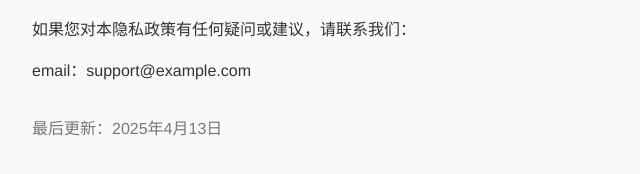
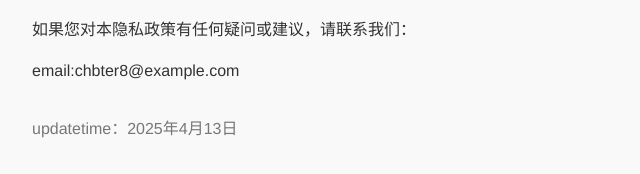
Before and after one commit to qaw84/html, a plain HTML site: page index.html in a window 1280 px wide. Shown: the part 1140-1314 px from the top of the page, 208-848 px from the left. Drawn offline with Linux system fonts and the light colour scheme.

Commit message:
Update index.html

```diff
--- a/index.html
+++ b/index.html
@@ -65,8 +65,8 @@
 
   <h2>7. 联系我们</h2>
   <p>如果您对本隐私政策有任何疑问或建议，请联系我们：</p>
-  <p>email：support@example.com</p>
+  <p>email:chbter8@example.com</p>
 
-  <p style="margin-top: 2em; color: #777;">最后更新：2025年4月13日</p>
+  <p style="margin-top: 2em; color: #777;">updatetime：2025年4月13日</p>
 </body>
 </html>
```
